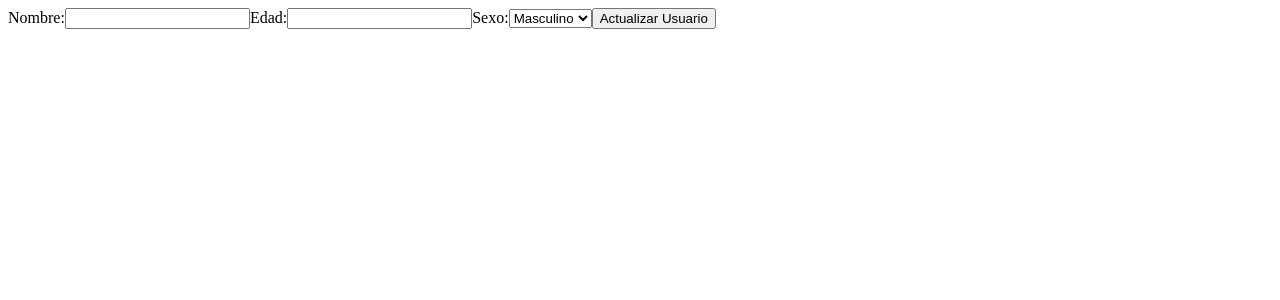
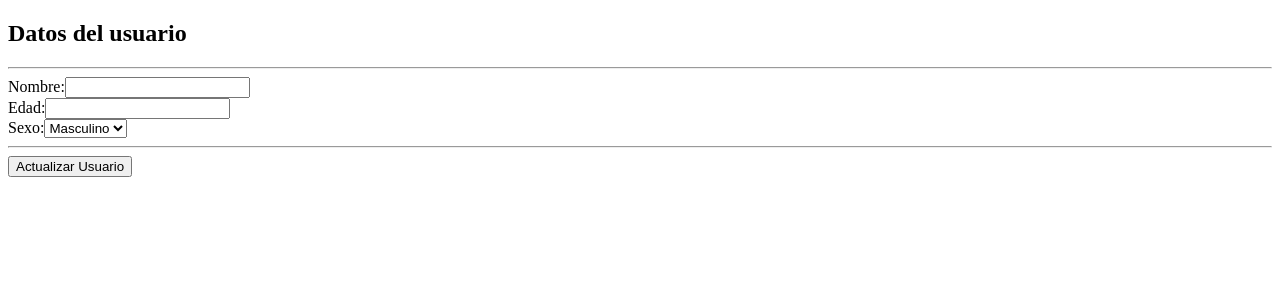
Before and after one commit to meisbel44/create-api, a Next.js app: page /update in a window 1280 px wide. Shown: the top 300 px of the page. Built offline with nearby package versions, Linux system fonts and the light colour scheme.

Commit message:
adding styles

```diff
--- a/pages/update.js
+++ b/pages/update.js
@@ -47,6 +47,9 @@ function UpdateForm() {
 
   return (
     <form>
+      <h2 className='.Cabecera'>Datos del usuario</h2>
+      <hr/>
+      <div>
       <label htmlFor="name">Nombre:</label>
       <input
         type="text"
@@ -55,6 +58,8 @@ function UpdateForm() {
         value={formData.name}
         onChange={handleChange}
       />
+      </div>
+      <div>
       <label htmlFor="age">Edad:</label>
       <input
         type="number"
@@ -63,11 +68,15 @@ function UpdateForm() {
         value={formData.age}
         onChange={handleChange}
       />
+      </div>
+      <div>
       <label htmlFor="sex">Sexo:</label>
       <select id="sex" name="sex" value={formData.sex} onChange={handleChange}>
         <option value="M">Masculino</option>
         <option value="F">Femenino</option>
       </select>
+      </div>
+      <hr/>
         <button type="submit" onClick={handleSubmit}>Actualizar Usuario</button>
     </form>
   );
```
